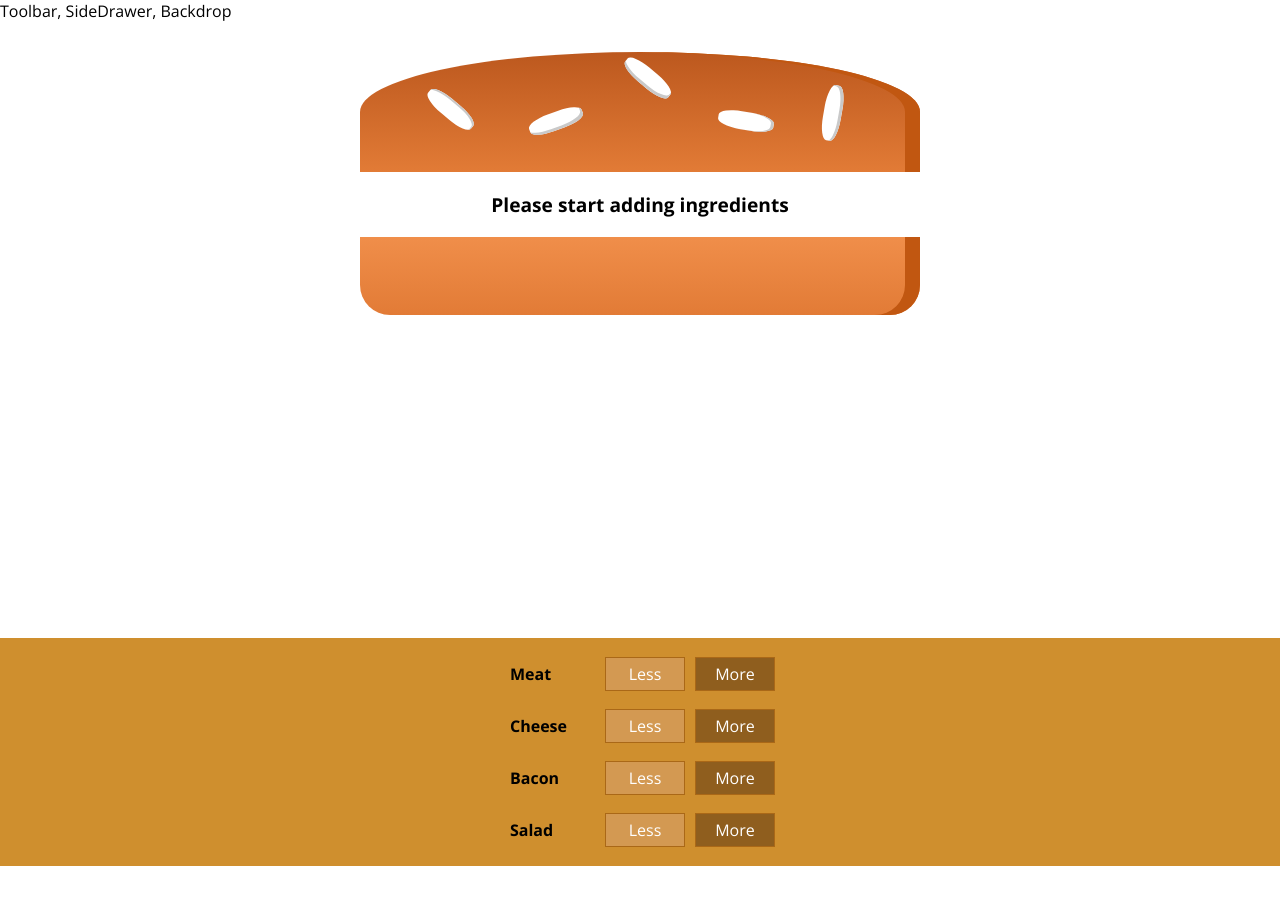
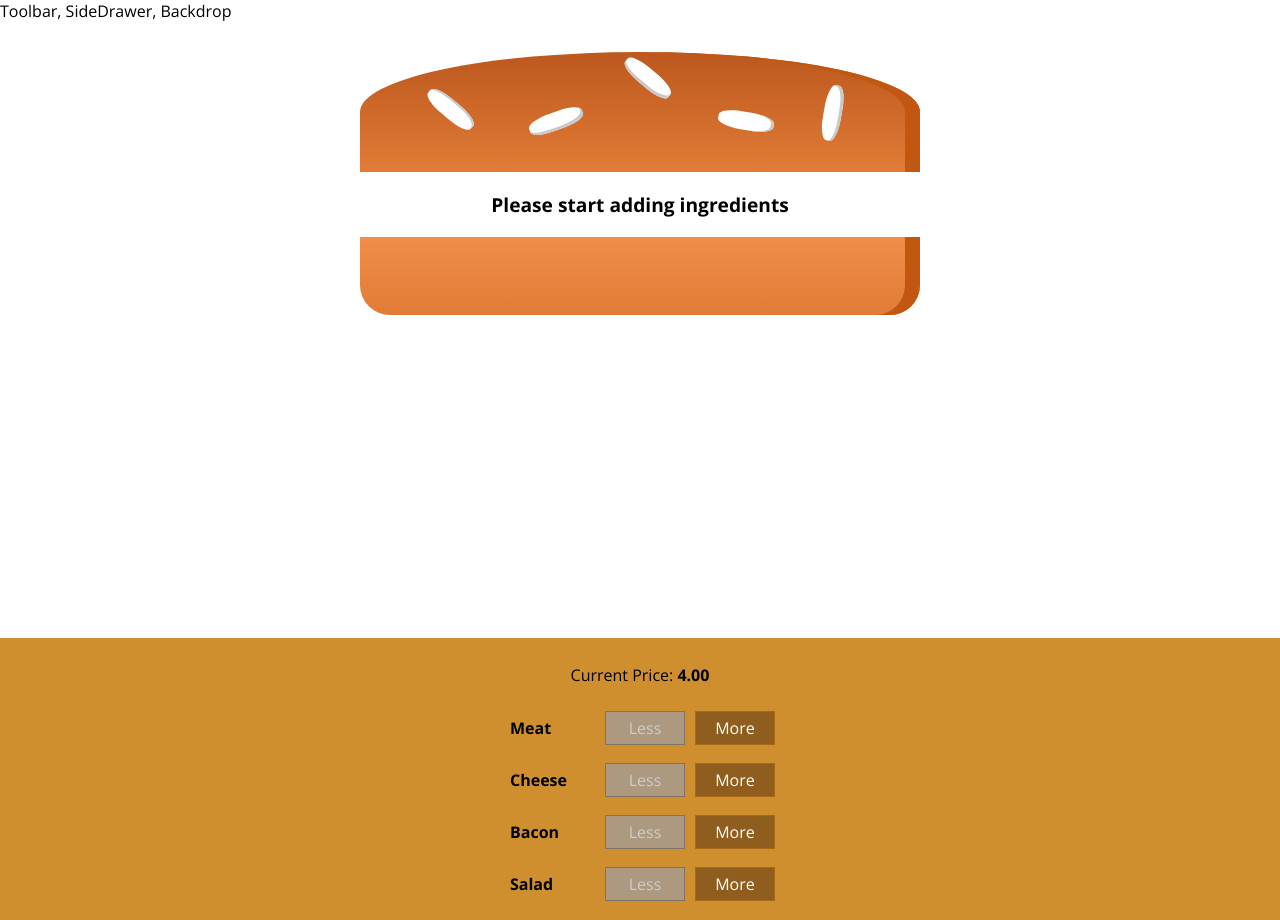
Before and after one commit to pshadow/BurgerBuilder, a React (Create React App) app: page / in a window 1280 px wide. Before the commit the page ends 866 px from the top, so only its background shows below. Built offline with nearby package versions, Linux system fonts and the light colour scheme.

Commit message:
add functions for "add" and "remove" ingredients

```diff
--- a/src/components/Burger/BuildControls/BuildControl/BuildControl.js
+++ b/src/components/Burger/BuildControls/BuildControl/BuildControl.js
@@ -4,8 +4,11 @@
 const buildControl = (props) => (
     <div className={classes.BuildControl}>
         <div className={classes.Label}>{props.label}</div>
-        <button className={classes.Less}>Less</button>
-        <button className={classes.More}>More</button>
+        <button className={classes.Less}
+            onClick={props.removed}
+            disabled={props.disabled}
+        >Less</button>
+        <button className={classes.More} onClick={props.added}>More</button>
     </div>
 );
 
--- a/src/components/Burger/BuildControls/BuildControls.js
+++ b/src/components/Burger/BuildControls/BuildControls.js
@@ -11,8 +11,15 @@
 
 const buildControls = (props) => (
     <div className={classes.BuildControls}>
+        <p>Current Price: <strong>{props.price.toFixed(2)}</strong></p>
         {controls.map(control =>
-            <BuildControl key={control.label} label={control.label} />
+            <BuildControl
+                key={control.label}
+                label={control.label}
+                added={() => props.ingredientAdded(control.type)}
+                removed={() => props.ingredientRemoved(control.type)}
+                disabled={props.disabledInfo[control.type]}
+            />
         )}
     </div>
 );
--- a/src/containers/BurgerBuilder/BurgerBuilder.js
+++ b/src/containers/BurgerBuilder/BurgerBuilder.js
@@ -1,6 +1,13 @@
 import React, { Component } from 'react';
 import Burger from '../../components/Burger/Burger';
 import BuildControls from '../../components/Burger/BuildControls/BuildControls';
+
+const INGREDIENT_PRICES = {
+    salad: 0.5,
+    bacon: 0.7,
+    cheese: 0.4,
+    meat: 1.3
+};
 
 class BurgerBuilder extends Component {
     state = {
@@ -9,13 +16,40 @@
             bacon: 0,
             cheese: 0,
             meat: 0
-        }
+        },
+        totalPrice: 4
     }
+
+    addIngredientHandler = (type) => {
+        const updatedIngredients = { ...this.state.ingredients };
+        updatedIngredients[type] = this.state.ingredients[type] + 1;
+        const updatedTotalPrice = this.state.totalPrice + INGREDIENT_PRICES[type];
+        this.setState({ ingredients: updatedIngredients, totalPrice: updatedTotalPrice });
+    };
+
+    removeIngredientHandler = (type) => {
+        const updatedIngredients = { ...this.state.ingredients };
+        if (this.state.ingredients[type] <= 0) return;
+        updatedIngredients[type] = this.state.ingredients[type] - 1;
+        const updatedTotalPrice = this.state.totalPrice - INGREDIENT_PRICES[type];
+        this.setState({ ingredients: updatedIngredients, totalPrice: updatedTotalPrice });
+    };
+
     render() {
+        const disabledInfo = { ...this.state.ingredients }
+        for (let key in disabledInfo) {
+            disabledInfo[key] = disabledInfo[key] <= 0;
+        };
+        // { salad: true, meat: false...}
         return (
             <React.Fragment>
                 <Burger ingredients={this.state.ingredients} />
-                <BuildControls />
+                <BuildControls
+                    ingredientAdded={this.addIngredientHandler}
+                    ingredientRemoved={this.removeIngredientHandler}
+                    disabledInfo={disabledInfo}
+                    price={this.state.totalPrice}
+                />
             </React.Fragment>
         )
     }
```
